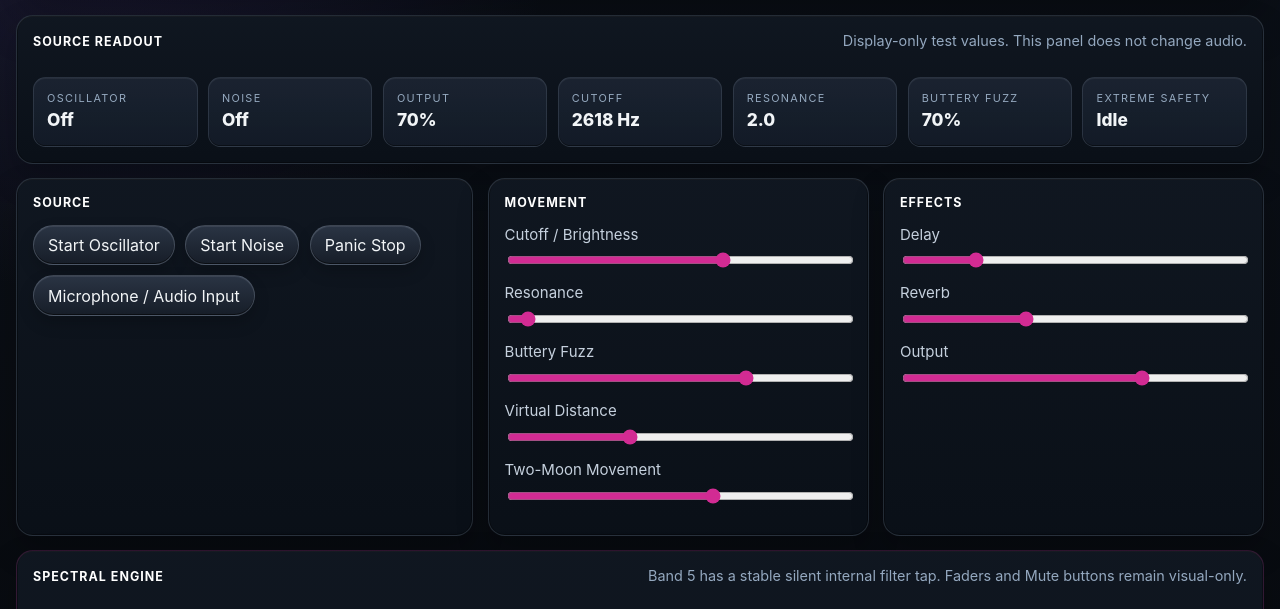
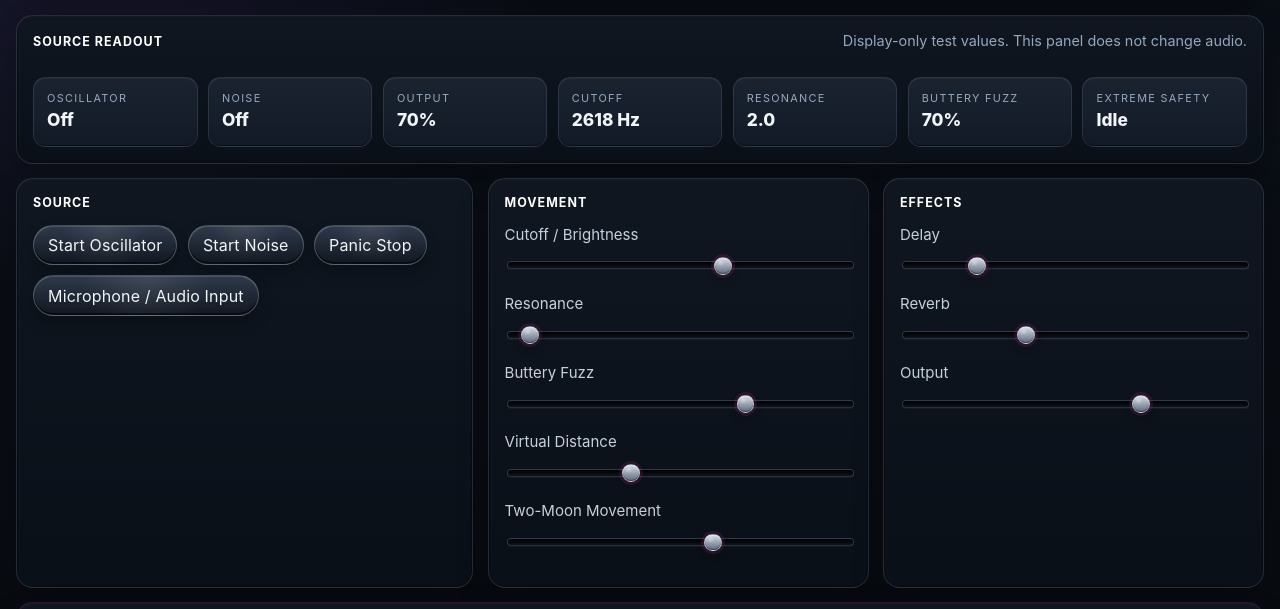
Before and after one commit to armpitpete/spectrasynth-app, a website built with Vite: page index.html in a window 1280 px wide. Shown: the part 184-793 px from the top of the page. Built offline with nearby package versions, Linux system fonts and the light colour scheme.

Commit message:
Issue #63: load hardware control polish

```diff
--- a/index.html
+++ b/index.html
@@ -5,6 +5,7 @@
     <meta name="viewport" content="width=device-width, initial-scale=1.0" />
     <title>SpectraSynth</title>
     <link rel="stylesheet" href="/src/layout-order.css" />
+    <link rel="stylesheet" href="/src/hardware-controls.css" />
   </head>
   <body>
     <nav class="public-build-strip" aria-label="Public build link">
```
